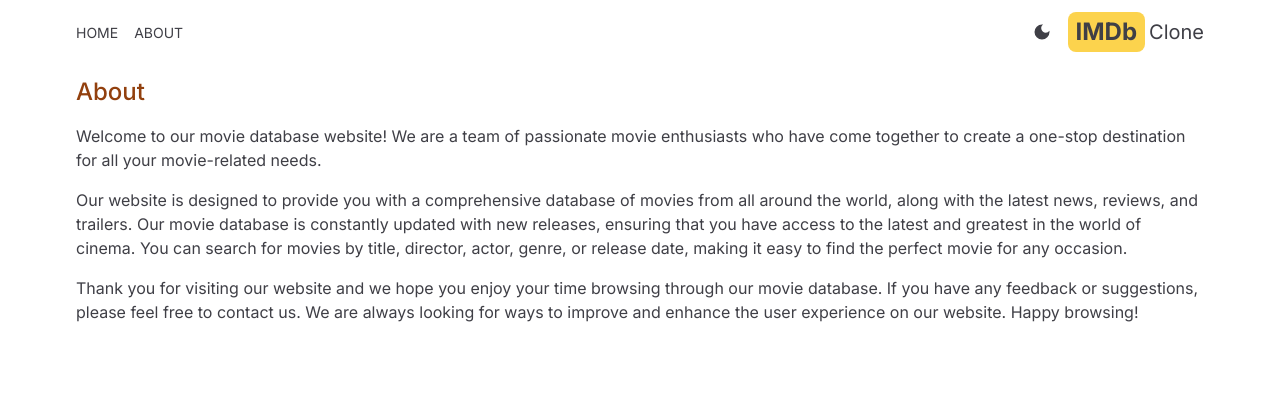
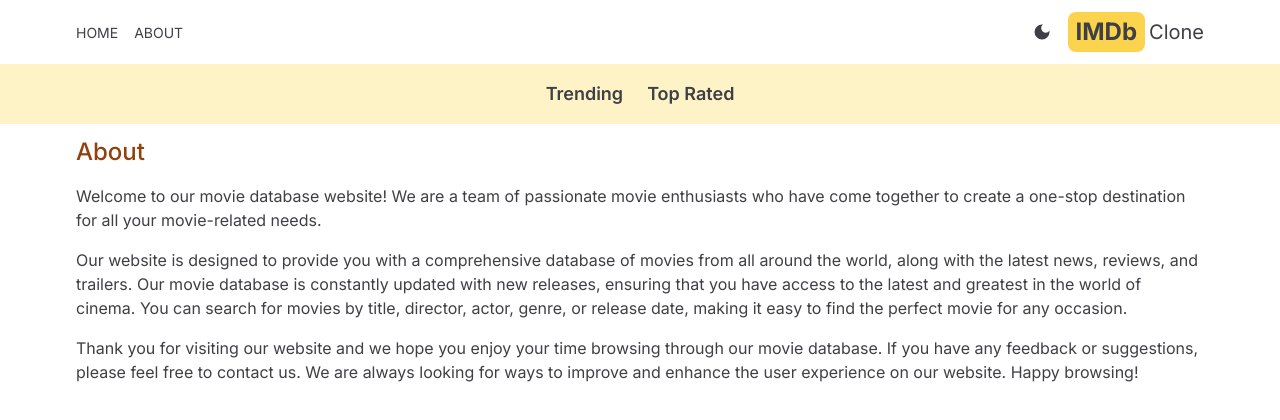
Before and after one commit to marcin-5/nestjs-imdb, a Next.js app: page /about in a window 1280 px wide. Shown: the top 420 px of the page. Built offline with nearby package versions, Linux system fonts and the light colour scheme.

Commit message:
add navbar component

```diff
--- a/src/app/layout.js
+++ b/src/app/layout.js
@@ -1,4 +1,5 @@
 import Header from '@/components/Header';
+import Navbar from '@/components/Navbar';
 import { Inter } from 'next/font/google';
 import Providers from './Providers';
 import './globals.css';
@@ -16,6 +17,7 @@
       <body className={inter.className}>
         <Providers>
           <Header />
+          <Navbar />
           {children}
         </Providers>
       </body>
--- /dev/null
+++ b/src/components/Navbar.jsx
@@ -0,0 +1,10 @@
+import NavbarItem from './NavbarItem';
+
+export default function Navbar() {
+  return (
+    <div className="flex gap-6 justify-center p-4 bg-amber-100 dark:bg-zinc-600 lg:text-lg">
+      <NavbarItem title="Trending" param="fetchTrending" />
+      <NavbarItem title="Top Rated" param="fetchTopRated" />
+    </div>
+  );
+}
--- /dev/null
+++ b/src/components/NavbarItem.jsx
@@ -0,0 +1,23 @@
+'use client';
+
+import Link from 'next/link';
+import { useSearchParams } from 'next/navigation';
+
+export default function NavbarItem({ title, param }) {
+  const searchParams = useSearchParams();
+  const genre = searchParams.get('genre');
+  return (
+    <div>
+      <Link
+        className={`hover:text-amber-600 dark:hover:text-amber-400 font-semibold ${
+          genre === param
+            ? 'underline underline-offset-8 decoration-4 decoration-amber-500 rounded-lg'
+            : ''
+        }`}
+        href={`/?genre=${param}`}
+      >
+        {title}
+      </Link>
+    </div>
+  );
+}
```
